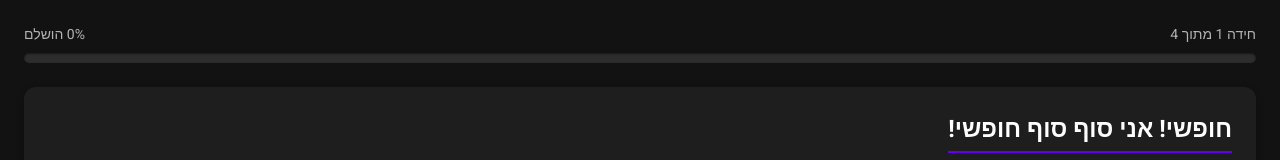
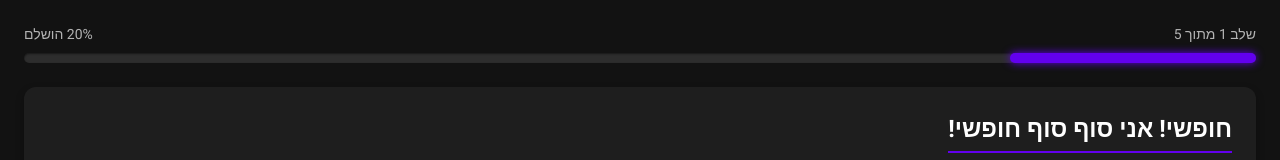
Before and after one commit to EdenWolf/location-puzzle-game, a Next.js app: page /arthur in a window 1280 px wide. Shown: the top 160 px of the page. Built offline with nearby package versions, Linux system fonts and the light colour scheme; no server answers.

Commit message:
puzzle 5

```diff
--- a/src/components/GameProgress.jsx
+++ b/src/components/GameProgress.jsx
@@ -8,7 +8,7 @@ const GameProgress = ({ currentPuzzleIndex, totalPuzzles }) => {
   return (
     <ProgressContainer>
       <InfoBar>
-        <span>חידה {currentPuzzleIndex + 1} מתוך {totalPuzzles}</span>
+        <span>שלב {currentPuzzleIndex} מתוך {totalPuzzles}</span>
         <span>{completionPercentage}% הושלם</span>
       </InfoBar>
 
--- a/src/components/pages/GameContainer.jsx
+++ b/src/components/pages/GameContainer.jsx
@@ -109,8 +109,8 @@ export default function GameContainer({ forcedSlug }) {
         ) : (
           <>
             <GameProgress
-              currentPuzzleIndex={currentPuzzleIndex}
-              totalPuzzles={puzzles.length - 1} // Subtract 1 for completion "puzzle"
+              currentPuzzleIndex={currentPuzzleIndex + 1}
+              totalPuzzles={puzzles.length}
             />
 
             <Puzzle
--- a/src/data/puzzles.js
+++ b/src/data/puzzles.js
@@ -44,23 +44,20 @@ const puzzles = [
     title: "נראה שאתה זקוק לאימון...",
     type: "narrative",
     elements: [
+      { type: "image", src: "/location-puzzle-game/images/jin-sakai.jpg", alt: "ג׳ין סאקאי" },
       { type: "text", content: "גראלט, עכשיו כשהתחמשת אתה אולי חושב שאתה מוכן לקרב- אך אין זה נכון. כל לוחם דגול יודע שעליו להתאמן. אם אין לך חרב מתאימה לאימון, קח שלט. ג׳ין סאקאי." },
-      { type: "image", src: "/location-puzzle-game/images/jin-sakai.jpg", alt: "ג׳ין סאקאי" },
     ]
   },
   {
     id: 5,
-    slug: "completion", // URL slug for completion page
-    title: "המסע הושלם",
-    type: "completion",
+    slug: "training",
+    title: "קשה באימונים- קל בקרב",
+    type: "narrative",
     elements: [
-      { type: "text", content: "ברכות! סיימת את כל החידות וגילית את הסיפור הנסתר של העיר." },
-      { type: "image", src: "/location-puzzle-game/images/completion.jpg", alt: "תעודת סיום" },
-      { type: "text", content: "המסע שלך דרך ההיסטוריה והתעלומה הסתיים." },
-      { type: "button", label: "התחל מחדש", action: "reset" }
+      { type: "image", src: "/location-puzzle-game/images/training.png", alt: "חתולים מתאמנים" },
+      { type: "text", content: "הגיע הזמן לקצת מציאות מפוצלת" },
     ]
-  }
-  // Add more puzzles as needed
+  },
 ];
 
 export default puzzles;
```
Also changed, not shown: 1 other file (tests, documents, lock files or other folders).
